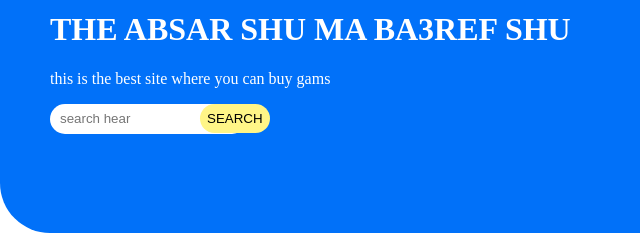
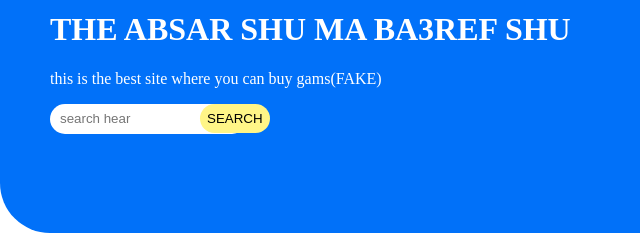
Before and after one commit to bkkh2982-netizen/ehyalla, a plain HTML site: page index.html in a window 1280 px wide. Shown: the part 214-454 px from the top of the page, 0-640 px from the left. Drawn offline with Linux system fonts and the light colour scheme.

Commit message:
Update index.html

```diff
--- a/index.html
+++ b/index.html
@@ -81,7 +81,7 @@
    <div class="text">
      <h2>WELCOM TO GAME CENTER</h2>
      <h1>THE ABSAR SHU MA BA3REF SHU</h1>
-     <p>this is the best site where you can buy gams</p>
+     <p>this is the best site where you can buy gams(FAKE)</p>
      <div class="seri">
        <input placeholder="search hear"/>
        <button>SEARCH</button>
```
